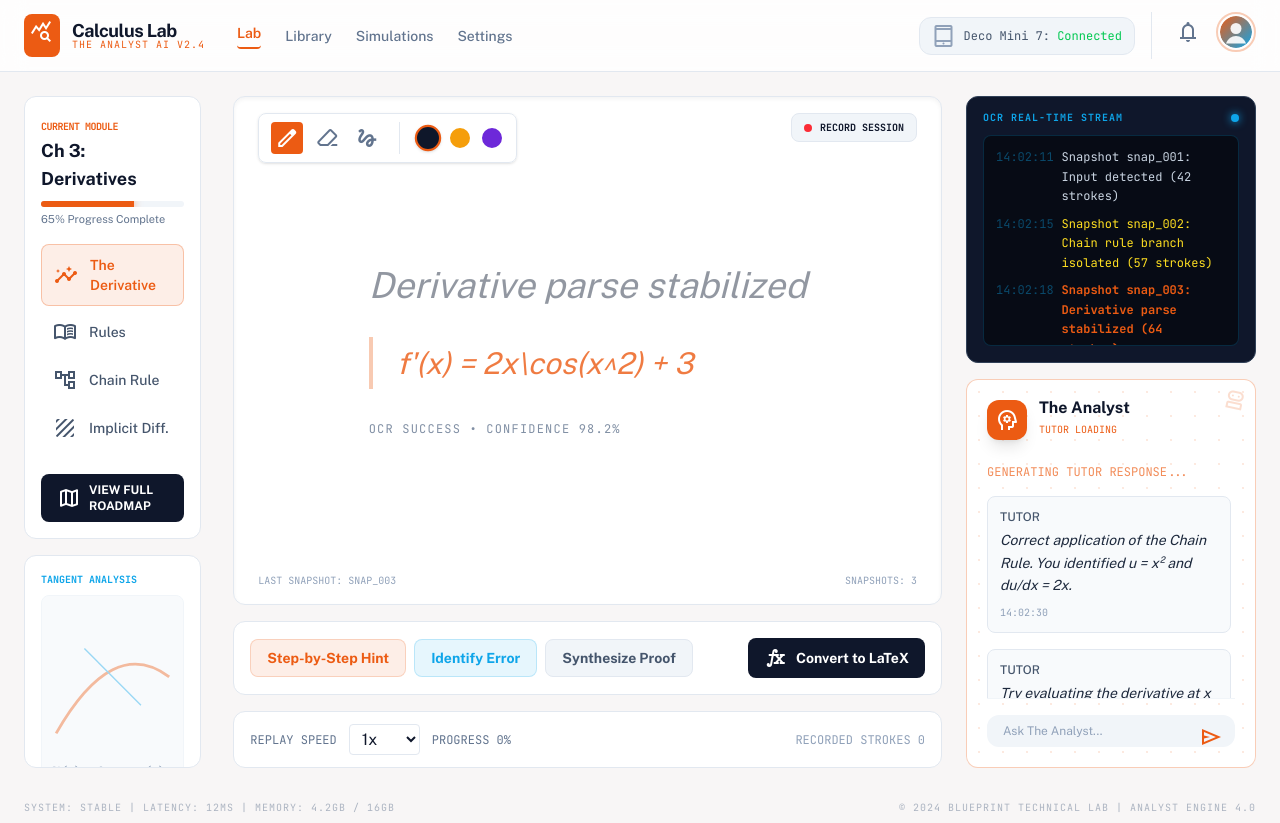
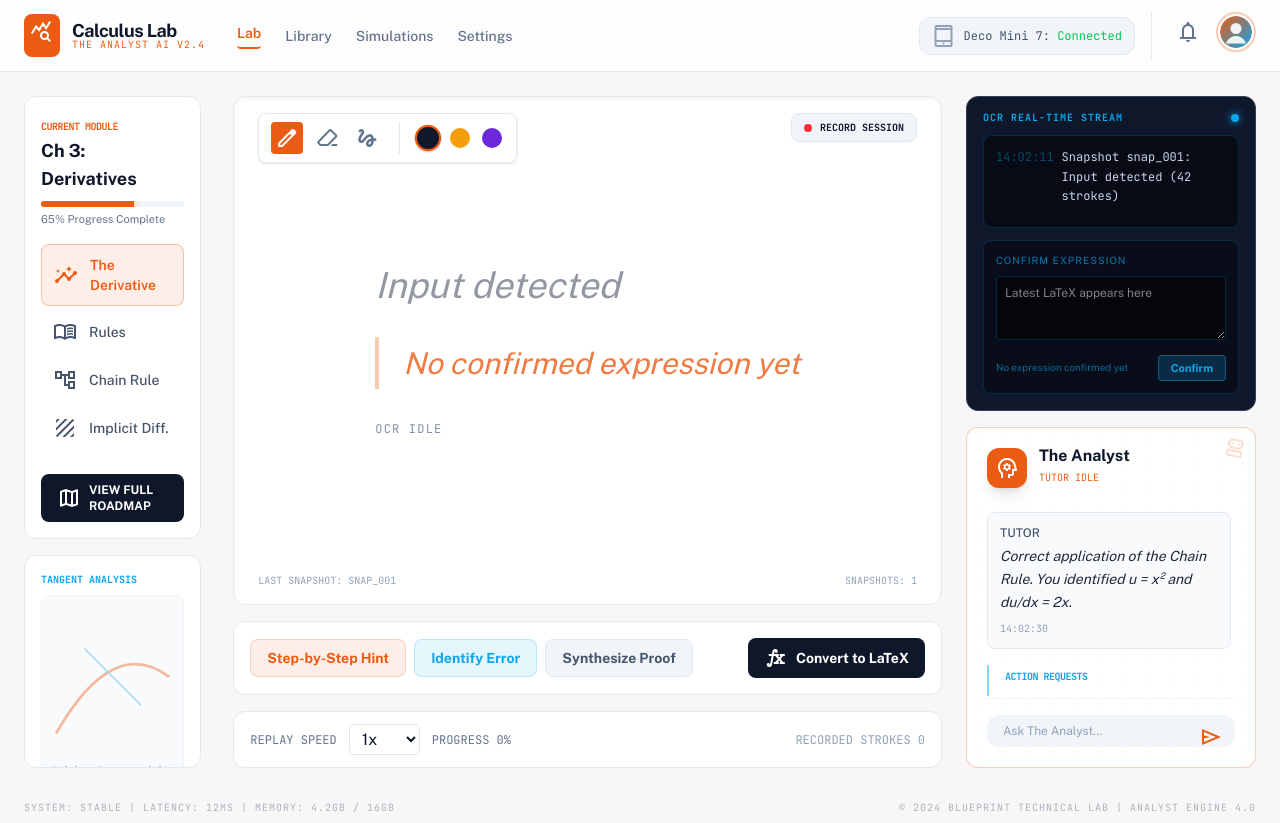
Before and after one commit to Stalkerfish/kratulus-ai, a Next.js app: page / in a window 1280 px wide. Built offline with nearby package versions, Linux system fonts and the light colour scheme.

Commit message:
Add throttled OCR snapshot cycles and expression confirmation UI

```diff
--- a/src/components/canvas/CanvasWorkspace.tsx
+++ b/src/components/canvas/CanvasWorkspace.tsx
@@ -1,7 +1,9 @@
 'use client';
 
-import React, { useCallback, useEffect, useMemo, useRef, useState } from 'react';
-import { useAppState } from '@/lib/app-state';
+import React, { useCallback, useEffect, useRef, useState } from 'react';
+import { useAppDispatch, useAppState } from '@/lib/app-state';
+import type { CanvasSnapshotEvent, OcrRequestPayload } from '@/lib/contracts';
+import { requestOcrParse } from '@/lib/ocrClient';
 import { type StoredSession, saveLatestSession } from '@/lib/sessionStore';
 
 export type CanvasTool = 'pen' | 'eraser';
@@ -30,6 +32,7 @@ interface CanvasWorkspaceProps {
 }
 
 export default function CanvasWorkspace({ initialSession }: CanvasWorkspaceProps) {
+  const dispatch = useAppDispatch();
   const { canvasSnapshotEvents, confirmedExpression, latestOcrParse, ocrStatus, ocrError, tutorActionRequests } =
     useAppState();
 
@@ -47,6 +50,9 @@ export default function CanvasWorkspace({ initialSession }: CanvasWorkspaceProps
   const [replayProgress, setReplayProgress] = useState(0);
 
   const activeStrokeIdRef = useRef<string | null>(null);
+  const snapshotTimerRef = useRef<number | null>(null);
+  const lastScheduledStrokeCountRef = useRef<number>(0);
+  const lastScheduledUpdatedAtRef = useRef<number>(0);
 
   const latestSnapshot = canvasSnapshotEvents[canvasSnapshotEvents.length - 1];
   const sessionExpression = confirmedExpression ?? initialSession?.confirmedExpression ?? null;
@@ -59,6 +65,76 @@ export default function CanvasWorkspace({ initialSession }: CanvasWorkspaceProps
     setStrokes(initialSession.strokeTimeline);
     setRecordTimeline(initialSession.strokeTimeline);
   }, [initialSession]);
+
+  const runOcrCycle = useCallback(
+    async (payload: OcrRequestPayload) => {
+      const snapshotEvent: CanvasSnapshotEvent = {
+        id: payload.snapshotId,
+        timestamp: new Date().toLocaleTimeString([], {
+          hour12: false,
+          hour: '2-digit',
+          minute: '2-digit',
+          second: '2-digit',
+        }),
+        label: payload.trigger === 'stroke-complete' ? 'Stroke completed, OCR queued' : 'Inactivity window elapsed',
+        strokeCount: payload.strokeCount,
+        status: 'processing',
+      };
+
+      dispatch({ type: 'ocr/cycleStarted', payload: { snapshot: snapshotEvent } });
+
+      try {
+        const parse = await requestOcrParse(payload);
+        dispatch({ type: 'ocr/cycleSucceeded', payload: { parse } });
+      } catch (error) {
+        dispatch({
+          type: 'ocr/cycleFailed',
+          payload: { error: error instanceof Error ? error.message : 'OCR parse failed' },
+        });
+      }
+    },
+    [dispatch],
+  );
+
+  const scheduleSnapshot = useCallback(
+    (reason: OcrRequestPayload['trigger'], debounceMs: number) => {
+      const canvas = canvasRef.current;
+      if (!canvas) {
+        return;
+      }
+
+      if (snapshotTimerRef.current) {
+        window.clearTimeout(snapshotTimerRef.current);
+      }
+
+      snapshotTimerRef.current = window.setTimeout(() => {
+        const completedStrokes = strokes.filter((stroke) => stroke.endedAt);
+        const latestUpdatedAt = completedStrokes.reduce((latest, stroke) => Math.max(latest, stroke.updatedAt), 0);
+
+        if (
+          completedStrokes.length === lastScheduledStrokeCountRef.current &&
+          latestUpdatedAt === lastScheduledUpdatedAtRef.current
+        ) {
+          return;
+        }
+
+        lastScheduledStrokeCountRef.current = completedStrokes.length;
+        lastScheduledUpdatedAtRef.current = latestUpdatedAt;
+
+        const snapshotId = `snap_${Date.now()}`;
+        runOcrCycle({
+          snapshotId,
+          strokeCount: completedStrokes.length,
+          inkModel: activeTool,
+          canvasSize: { width: canvas.clientWidth, height: canvas.clientHeight },
+          latestStrokeAt: latestUpdatedAt || null,
+          sessionId: initialSession?.id ?? 'latest',
+          trigger: reason,
+        });
+      }, debounceMs);
+    },
+    [activeTool, initialSession?.id, runOcrCycle, strokes],
+  );
 
   const redrawStrokes = useCallback((ctx: CanvasRenderingContext2D, allStrokes: StrokeEvent[]) => {
     const canvas = canvasRef.current;
@@ -180,6 +256,8 @@ export default function CanvasWorkspace({ initialSession }: CanvasWorkspaceProps
 
         return updated;
       });
+
+      scheduleSnapshot('stroke-complete', 800);
     };
 
     const handlePointerDown = (event: PointerEvent) => {
@@ -229,6 +307,8 @@ export default function CanvasWorkspace({ initialSession }: CanvasWorkspaceProps
         redrawStrokes(context, nextStrokes);
         return nextStrokes;
       });
+
+      scheduleSnapshot('inactivity', 1200);
     };
 
     const handlePointerUp = (event: PointerEvent) => finalizeStroke(event.pointerId);
@@ -247,7 +327,7 @@ export default function CanvasWorkspace({ initialSession }: CanvasWorkspaceProps
       canvas.removeEventListener('pointerleave', handlePointerUp);
       canvas.removeEventListener('pointercancel', handlePointerCancel);
     };
-  }, [activeColor, activeTool, isRecording, isReplayActive, redrawStrokes]);
+  }, [activeColor, activeTool, isRecording, isReplayActive, redrawStrokes, scheduleSnapshot]);
 
   useEffect(() => {
     const sourceExpression = confirmedExpression ?? initialSession?.confirmedExpression ?? null;
@@ -269,6 +349,9 @@ export default function CanvasWorkspace({ initialSession }: CanvasWorkspaceProps
     () => () => {
       if (replayTimerRef.current) {
         window.clearTimeout(replayTimerRef.current);
+      }
+      if (snapshotTimerRef.current) {
+        window.clearTimeout(snapshotTimerRef.current);
       }
     },
     [],
--- a/src/components/panels/OcrStreamPanel.tsx
+++ b/src/components/panels/OcrStreamPanel.tsx
@@ -1,7 +1,7 @@
 'use client';
 
-import React from 'react';
-import { useAppState } from '@/lib/app-state';
+import React, { useRef } from 'react';
+import { useAppDispatch, useAppState } from '@/lib/app-state';
 
 const statusColor = {
   captured: 'text-slate-300',
@@ -10,7 +10,24 @@ const statusColor = {
 };
 
 export default function OcrStreamPanel() {
-  const { canvasSnapshotEvents, latestOcrParse, ocrStatus, ocrError } = useAppState();
+  const dispatch = useAppDispatch();
+  const { canvasSnapshotEvents, latestOcrParse, ocrStatus, ocrError, confirmedExpression } = useAppState();
+  const expressionRef = useRef<HTMLTextAreaElement | null>(null);
+
+  const handleConfirmExpression = () => {
+    const normalized = expressionRef.current?.value.trim() ?? '';
+    if (!normalized) {
+      return;
+    }
+
+    dispatch({
+      type: 'ocr/confirmedExpressionSet',
+      payload: {
+        latex: normalized,
+        note: latestOcrParse ? `Confirmed from snapshot ${latestOcrParse.sourceSnapshotId}` : 'Manually confirmed by user',
+      },
+    });
+  };
 
   return (
     <div className="bg-slate-900 dark:bg-black border border-slate-700 rounded-xl p-4 min-h-[12rem] flex flex-col">
@@ -40,6 +57,29 @@ export default function OcrStreamPanel() {
           </div>
         )}
       </div>
+
+      <div className="mt-3 border border-secondary/20 rounded-lg p-3 bg-black/40">
+        <p className="text-[10px] uppercase tracking-widest text-secondary/70 mb-2">Confirm expression</p>
+        <textarea
+          key={latestOcrParse?.sourceSnapshotId ?? 'empty'}
+          ref={expressionRef}
+          defaultValue={latestOcrParse?.latex ?? ''}
+          placeholder="Latest LaTeX appears here"
+          className="w-full min-h-16 rounded bg-black/50 border border-secondary/20 p-2 text-xs text-white resize-y"
+        />
+        <div className="flex items-center justify-between mt-2">
+          <span className="text-[10px] text-secondary/60 truncate max-w-[70%]">
+            {confirmedExpression ? `Confirmed: ${confirmedExpression.latex}` : 'No expression confirmed yet'}
+          </span>
+          <button
+            type="button"
+            onClick={handleConfirmExpression}
+            className="px-3 py-1 rounded bg-secondary/20 border border-secondary/40 text-secondary text-[11px] font-bold"
+          >
+            Confirm
+          </button>
+        </div>
+      </div>
     </div>
   );
 }
--- a/src/lib/app-state.tsx
+++ b/src/lib/app-state.tsx
@@ -1,6 +1,6 @@
 'use client';
 
-import React, { createContext, useContext, useMemo, type ReactNode } from 'react';
+import React, { createContext, useContext, useMemo, useReducer, type ReactNode } from 'react';
 import type {
   AsyncStatus,
   CanvasSnapshotEvent,
@@ -22,6 +22,12 @@ interface AppState {
   tutorError?: string;
 }
 
+type AppAction =
+  | { type: 'ocr/cycleStarted'; payload: { snapshot: CanvasSnapshotEvent } }
+  | { type: 'ocr/cycleSucceeded'; payload: { parse: OcrParseResult } }
+  | { type: 'ocr/cycleFailed'; payload: { error: string } }
+  | { type: 'ocr/confirmedExpressionSet'; payload: { latex: string; note?: string } };
+
 const initialState: AppState = {
   canvasSnapshotEvents: [
     {
@@ -31,73 +37,88 @@ const initialState: AppState = {
       strokeCount: 42,
       status: 'captured',
     },
-    {
-      id: 'snap_002',
-      timestamp: '14:02:15',
-      label: 'Chain rule branch isolated',
-      strokeCount: 57,
-      status: 'processing',
-    },
-    {
-      id: 'snap_003',
-      timestamp: '14:02:18',
-      label: 'Derivative parse stabilized',
-      strokeCount: 64,
-      status: 'parsed',
-    },
   ],
-  latestOcrParse: {
-    latex: "f'(x) = 2x\\cos(x^2) + 3",
-    plainText: "f prime of x equals 2x cosine of x squared plus 3",
-    confidence: 0.982,
-    sourceSnapshotId: 'snap_003',
-    updatedAt: '14:02:18',
-  },
-  ocrStatus: 'success',
-  confirmedExpression: {
-    latex: "f'(x) = 2x\\cos(x^2) + 3",
-    confirmedAt: '14:02:22',
-    note: 'Confirmed after OCR confidence exceeded threshold.',
-  },
+  latestOcrParse: null,
+  ocrStatus: 'idle',
+  confirmedExpression: null,
   tutorConversation: [
     {
       id: 'msg_001',
       role: 'tutor',
-      content:
-        'Correct application of the Chain Rule. You identified u = x² and du/dx = 2x.',
+      content: 'Correct application of the Chain Rule. You identified u = x² and du/dx = 2x.',
       createdAt: '14:02:30',
     },
-    {
-      id: 'msg_002',
-      role: 'tutor',
-      content: 'Try evaluating the derivative at x = √π to find the slope of the tangent line.',
-      createdAt: '14:02:33',
-    },
   ],
-  tutorActionRequests: [
-    {
-      id: 'act_001',
-      type: 'step_hint',
-      status: 'completed',
-      requestedAt: '14:02:28',
-      detail: 'Show guidance for derivative evaluation at a point.',
-    },
-    {
-      id: 'act_002',
-      type: 'evaluate_point',
-      status: 'running',
-      requestedAt: '14:02:34',
-      detail: 'Compute f\'(√π).',
-    },
-  ],
-  tutorStatus: 'loading',
+  tutorActionRequests: [],
+  tutorStatus: 'idle',
 };
 
+function withNowTime() {
+  return new Date().toLocaleTimeString([], {
+    hour12: false,
+    hour: '2-digit',
+    minute: '2-digit',
+    second: '2-digit',
+  });
+}
+
+function reducer(state: AppState, action: AppAction): AppState {
+  switch (action.type) {
+    case 'ocr/cycleStarted': {
+      return {
+        ...state,
+        ocrStatus: 'loading',
+        ocrError: undefined,
+        canvasSnapshotEvents: [...state.canvasSnapshotEvents, action.payload.snapshot],
+      };
+    }
+    case 'ocr/cycleSucceeded': {
+      return {
+        ...state,
+        ocrStatus: 'success',
+        ocrError: undefined,
+        latestOcrParse: action.payload.parse,
+        canvasSnapshotEvents: state.canvasSnapshotEvents.map((event) =>
+          event.id === action.payload.parse.sourceSnapshotId
+            ? { ...event, status: 'parsed', label: 'OCR parse received' }
+            : event,
+        ),
+      };
+    }
+    case 'ocr/cycleFailed': {
+      return {
+        ...state,
+        ocrStatus: 'error',
+        ocrError: action.payload.error,
+      };
+    }
+    case 'ocr/confirmedExpressionSet': {
+      return {
+        ...state,
+        confirmedExpression: {
+          latex: action.payload.latex,
+          note: action.payload.note,
+          confirmedAt: withNowTime(),
+        },
+      };
+    }
+    default:
+      return state;
+  }
+}
+
 const AppStateContext = createContext<AppState | null>(null);
+const AppDispatchContext = createContext<React.Dispatch<AppAction> | null>(null);
 
 export function AppStateProvider({ children }: { children: ReactNode }) {
-  const state = useMemo(() => initialState, []);
-  return <AppStateContext.Provider value={state}>{children}</AppStateContext.Provider>;
+  const [state, dispatch] = useReducer(reducer, initialState);
+  const stableState = useMemo(() => state, [state]);
+
+  return (
+    <AppDispatchContext.Provider value={dispatch}>
+      <AppStateContext.Provider value={stableState}>{children}</AppStateContext.Provider>
+    </AppDispatchContext.Provider>
+  );
 }
 
 export function useAppState() {
@@ -107,3 +128,11 @@ export function useAppState() {
   }
   return state;
 }
+
+export function useAppDispatch() {
+  const dispatch = useContext(AppDispatchContext);
+  if (!dispatch) {
+    throw new Error('useAppDispatch must be used within an AppStateProvider');
+  }
+  return dispatch;
+}
--- a/src/lib/contracts.ts
+++ b/src/lib/contracts.ts
@@ -26,6 +26,13 @@ export interface OcrRequestPayload {
   snapshotId: string;
   strokeCount: number;
   inkModel: string;
+  canvasSize: {
+    width: number;
+    height: number;
+  };
+  sessionId: string;
+  latestStrokeAt: number | null;
+  trigger: 'stroke-complete' | 'inactivity';
 }
 
 export interface OcrResponsePayload {
--- /dev/null
+++ b/src/lib/ocrClient.ts
@@ -0,0 +1,25 @@
+import type { OcrParseResult, OcrRequestPayload } from '@/lib/contracts';
+
+function nowStamp() {
+  return new Date().toLocaleTimeString([], {
+    hour12: false,
+    hour: '2-digit',
+    minute: '2-digit',
+    second: '2-digit',
+  });
+}
+
+export async function requestOcrParse(payload: OcrRequestPayload): Promise<OcrParseResult> {
+  await new Promise((resolve) => window.setTimeout(resolve, 250));
+
+  const confidenceFloor = payload.trigger === 'stroke-complete' ? 0.9 : 0.82;
+  const confidence = Math.min(0.99, confidenceFloor + Math.random() * 0.08);
+
+  return {
+    latex: String.raw`\text{strokes}_{${payload.strokeCount}}`,
+    plainText: `strokes ${payload.strokeCount}`,
+    confidence,
+    sourceSnapshotId: payload.snapshotId,
+    updatedAt: nowStamp(),
+  };
+}
```
